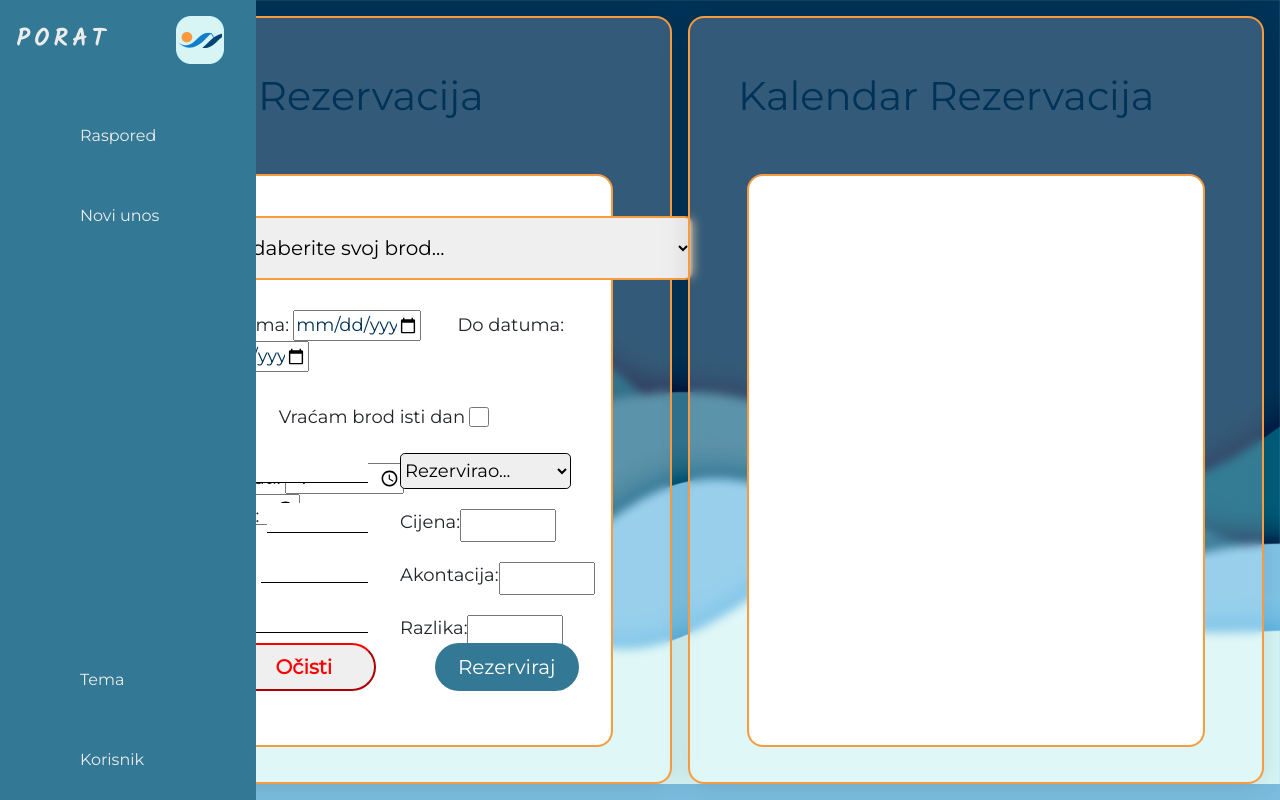
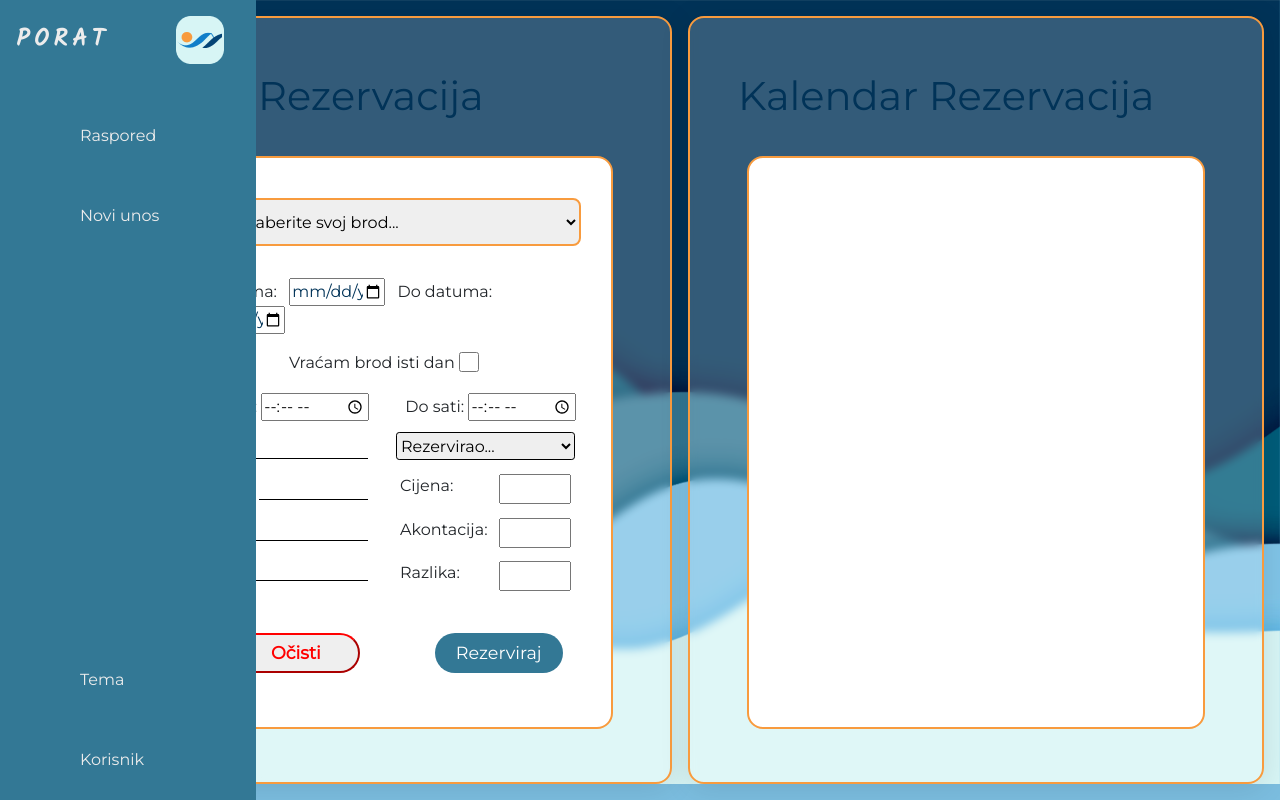
Before and after one commit to 0-bcda-0/porat-staff, a PHP site: page / in a window 1280 px wide. Run offline with PHP 8.4, Linux system fonts and the light colour scheme; some libraries are stand-ins or nearby versions.

Commit message:
GB - addReservation responzivnost 3/6
Napravljena responzivnost za stranicu addReservation za sljedeće formate:
-1920x1080
-1366x768
-2560x1440

```diff
--- a/addReservation/addReservation.css
+++ b/addReservation/addReservation.css
@@ -97,10 +97,10 @@ padding-top: 1rem;
 }
 
 #addBrodovi-dropdown{
-  width: 30rem;
+  width: 32rem;
   height: 4rem;
   padding: 1rem;
-  margin-left: 2rem;
+  margin-left: 4.5rem;
   font-size: 20px;
   border-color: #F89B3E;
   border-width: 2px;
@@ -115,6 +115,7 @@ padding-top: 1rem;
 
 .add-panel-left-content-top{
   height: 32%;
+  width: 100%;
 }
 
 .add-inputs-top{
@@ -124,16 +125,19 @@ padding-top: 1rem;
 
 .add-date-label{
   font-size: 18px;
+  margin-left: 1rem;
 }
 
 #addreserv-datum-od{
   font-size: 18px;
   width: 8rem;
-  margin-right: 2rem;
+  margin-left: 0.5rem;
+  margin-right: 6rem;
   color: #013358;
 }
 
 #addreserv-datum-do{
+  margin-left: 0.5rem;
   font-size: 18px;
   width: 8rem;
   color: #013358;
@@ -150,12 +154,12 @@ padding-top: 1rem;
 }
 
 .add-time-input-container > label{
-  margin-left: 2rem;
+  margin-left: 4rem;
 }
 
 #addreserv-vrijeme-od{
   padding-right: 0;
-  margin-right: 2rem;
+  margin-right: 3rem;
 }
 
 #ad-radio-button{
@@ -170,6 +174,7 @@ padding-top: 1rem;
   height: 38%;
   display: inline-flex;
   font-size: 18px;
+  width: 100%;
 }
 
 .add-panel-left-content-bottom-left-side{
@@ -178,8 +183,8 @@ padding-top: 1rem;
 }
 
 .add-panel-left-content-bottom-left-side > div{
-  padding-bottom: 0.75rem;
-  padding-top: 0.5rem;
+  padding-bottom: 1.1rem;
+  padding-top: 0.65rem;
   display: flex;
 }
 
@@ -200,10 +205,11 @@ padding-top: 1rem;
 }
 
 .add-panel-left-content-bottom-right-side > div{
-  padding-bottom: 0.75rem;
-  padding-top: 0.5rem;
+  padding-bottom: 1.75rem;
+  padding-top: 0rem;
   display: flex;
 }
+
 
 .add-panel-left-content-bottom-right-side > div > input{
   width:100%;
@@ -230,6 +236,8 @@ padding-top: 1rem;
 #addDjelatnici-dropdown > option{
   font-size: 18px;
 }
+
+/* cijena / akontacija / razlika inputi */
 
 #addInput-cijena{
   width: 6rem;
@@ -302,46 +310,265 @@ padding-top: 1rem;
 
 .show {display:block;}
 
-/*
-.glass-left{
-  border-radius: 1rem;
-  border: 2px solid #F89B3E;
 
-  background: rgba(255, 255, 255, 0.2);
-  box-shadow: 0 4px 30px rgba(0, 0, 0, 0.1);
-  backdrop-filter: blur(5px);
-  -webkit-backdrop-filter: blur(5px);
+/* |||||||||||||||||||||||||RESPONZIVNOST||||||||||||||||||||||||||| */
 
-  width: 0.5fr;
-  height: calc(100vh - 2rem);
-  margin-right: 0.5rem;
+/*---(1366x768)---*/
+
+@media only screen and (max-width: 1366px) {
+
+  .add-title-container{
+    padding-bottom: 30px;
+  }
+
+  #addBrodovi-dropdown{
+    width: 23rem;
+    height: 3rem;
+    padding: 0.75rem;
+    margin-left: 2rem;
+    font-size: 16px;
+  }
+
+  #addreserv-datum-od{
+    font-size: 16px;
+    margin-right: 0.5rem;
+    width: 6rem;
+  }
+
+  #addreserv-datum-do{
+    font-size: 16px;
+    width: 6rem;
+  }
+
+  .add-date-label{
+   font-size: 16px;
+   margin-left: 0rem;
+ }
+
+  .add-panel-left-content-bottom-right-side > div{
+    padding-bottom: 0.5rem;
+    padding-top: 0.35rem;
+  }
+
+  .add-panel-left-content-bottom-left-side > div{
+    padding-bottom: 0.5rem;
+    padding-top: 0.35rem;
+  }
+
+  .add-inputs-top{
+    padding-top: 1.1rem;
+  }
+
+  .add-radio-button-container{
+    padding-top: 1.1rem;
+  }
+
+  .add-time-input-container{
+    padding-top: 1.1rem;
+    font-size: 16px;
+  }
+
+  .add-time-input-container > label{
+    margin-left: 1rem;
+  }
+
+  #addreserv-vrijeme-od{
+    padding-right: 0;
+    margin-right: 1rem;
+  }
+
+  .add-panel-left-content-bottom{
+    font-size: 16px;
+  }
+
+  #addDjelatnici-dropdown{
+    margin: 0 0.75rem;
+    height: 1.75rem;
+    font-size: 16px;
+    border-width: 1.25px;
+    border-radius: 0.2rem;
+  }
+
+  #addDjelatnici-dropdown > option{
+    font-size: 16px;
+  }
+
+  #addInput-cijena{
+    width: 4.5rem;
+    margin: 0 1rem 0 auto;
+  }
+
+  #addInput-akontacija{
+    width: 4.5rem;
+    margin: 0 1rem 0 auto;
+  }
+
+  #addInput-razlika{
+    width: 4.5rem;
+    margin: 0 1rem 0 auto;
+  }
+
+  .add-button-ocisti{
+    font-size: 1.1rem;
+    border-radius: 1.5rem;
+  }
+
+  .add-button-rezerviraj{
+    font-size: 1.1rem;
+    border-radius: 1.5rem;
+  }
+
+  .add-button-container{
+    padding-top: 0.5rem;
+  }
+
+  .add-button-container > button{
+    width: 8rem;
+    height: 2.5rem;
+  }
 }
 
-.glass-right{
-  border-radius: 1rem;
-  border: 2px solid #F89B3E;
+/*---2K (2560x1440)---*/
 
-  background: rgba(255, 255, 255, 0.2);
-  box-shadow: 0 4px 30px rgba(0, 0, 0, 0.1);
-  backdrop-filter: blur(5px);
-  -webkit-backdrop-filter: blur(5px);
 
-  width: 0.5fr;
-  height: calc(100vh - 2rem);
-  margin-left: 0.5rem;
+@media only screen and (min-width: 2560px) {
+
+  .add-panel-left{
+    width: 75%;
+    height: 68%;
+    margin-top: 3rem;
+  }
+
+  .add-panel-right{
+    width: 75%;
+    height: 68%;
+    margin-top: 3rem;
+  }
+
+  .addBrodovi-dropdown-container{
+    padding-top: 3rem;
+  }
+
+  #addBrodovi-dropdown{
+    width: 45rem;
+    height: 5.5rem;
+    padding-left: 3rem;
+    font-size: 22px;
+    margin-left: 5rem;
+  }
+
+  .add-inputs-top{
+    padding-top: 3rem;
+  }
+
+  .add-radio-button-container{
+    padding-top: 3rem;
+  }
+
+  .add-time-input-container{
+    padding-top: 3rem;
+    font-size: 22px;
+  }
+
+  #addreserv-datum-od{
+    font-size: 22px;
+    margin-right: 3rem;
+    width: 13rem;
+    margin-left: 1rem;
+  }
+
+  #addreserv-datum-do{
+    font-size: 22px;
+    width: 13rem;
+    margin-left: 1rem;
+  }
+
+  .add-date-label{
+   font-size: 22px;
+   margin-left: 2rem;
+ }
+
+  .add-panel-left-content-bottom-right-side > div{
+    padding-bottom: 2rem;
+  }
+
+  .add-panel-left-content-bottom-left-side > div{
+    padding-bottom: 1.5rem;
+    padding-top: 1rem;
+  }
+
+  .add-time-input-container > label{
+    margin-left: 6rem;
+  }
+
+  #addreserv-vrijeme-od{
+    padding-right: 0;
+    margin-right: 5rem;
+  }
+
+  .add-panel-left-content-bottom{
+    font-size: 22px;
+  }
+
+  #addDjelatnici-dropdown{
+    margin: 0 2rem;
+    height: 3.25rem;
+    font-size: 22px;
+    border-width: 1.5px;
+    border-radius: 0.4rem;
+  }
+
+  #addDjelatnici-dropdown > option{
+    font-size: 22px;
+  }
+
+  #addInput-cijena{
+    width: 6rem;
+    margin: 0 4rem 0 auto;
+    border-width: 1.5px;
+  }
+
+  #addInput-akontacija{
+    width: 6rem;
+    margin: 0 4rem 0 auto;
+    border-width: 1.5px;
+  }
+
+  #addInput-razlika{
+    width: 6rem;
+    margin: 0 4rem 0 auto;
+    border-width: 1.5px;
+  }
+
+  .add-button-ocisti{
+    font-size: 1.5rem;
+    border-radius: 2.5rem;
+  }
+
+  .add-button-rezerviraj{
+    font-size: 1.5rem;
+    border-radius: 2.5rem;
+  }
+
+  .add-button-container{
+    padding-top: 1rem;
+  }
+
+  .add-button-container > button{
+    width: 12rem;
+    height: 3.5rem;
+  }
+
+  .add-panel-left-content-bottom-left-side > div > input{
+    margin-right: 2rem;
+    margin-left: 1rem;
+  }
+
+  .add-panel-left-content-bottom-left-side > div > label{
+    margin-left: 2rem;
+  }
+
+  .add-input-bottomright-container > label{
+    margin-left: 4rem;
+   }
 }
-
-.left-panel-container{
-  max-width: 35%;
-  background: fixed;
-  background-color: white;
-  max-height: 66%;
-}
-
-.right-panel-container{
-  max-width: 35%;
-  background: fixed;
-  background-color: white;
-  max-height: 66%;
-}
-*/
```
